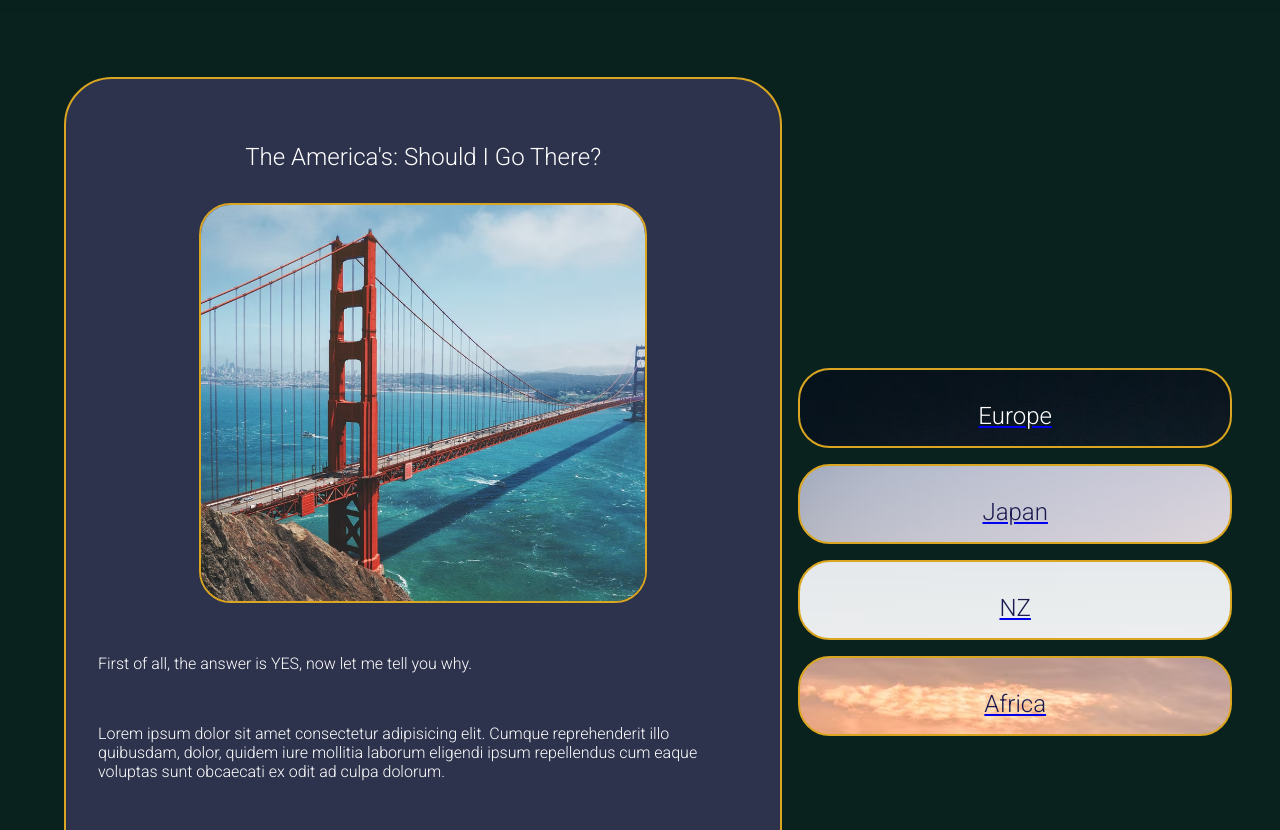
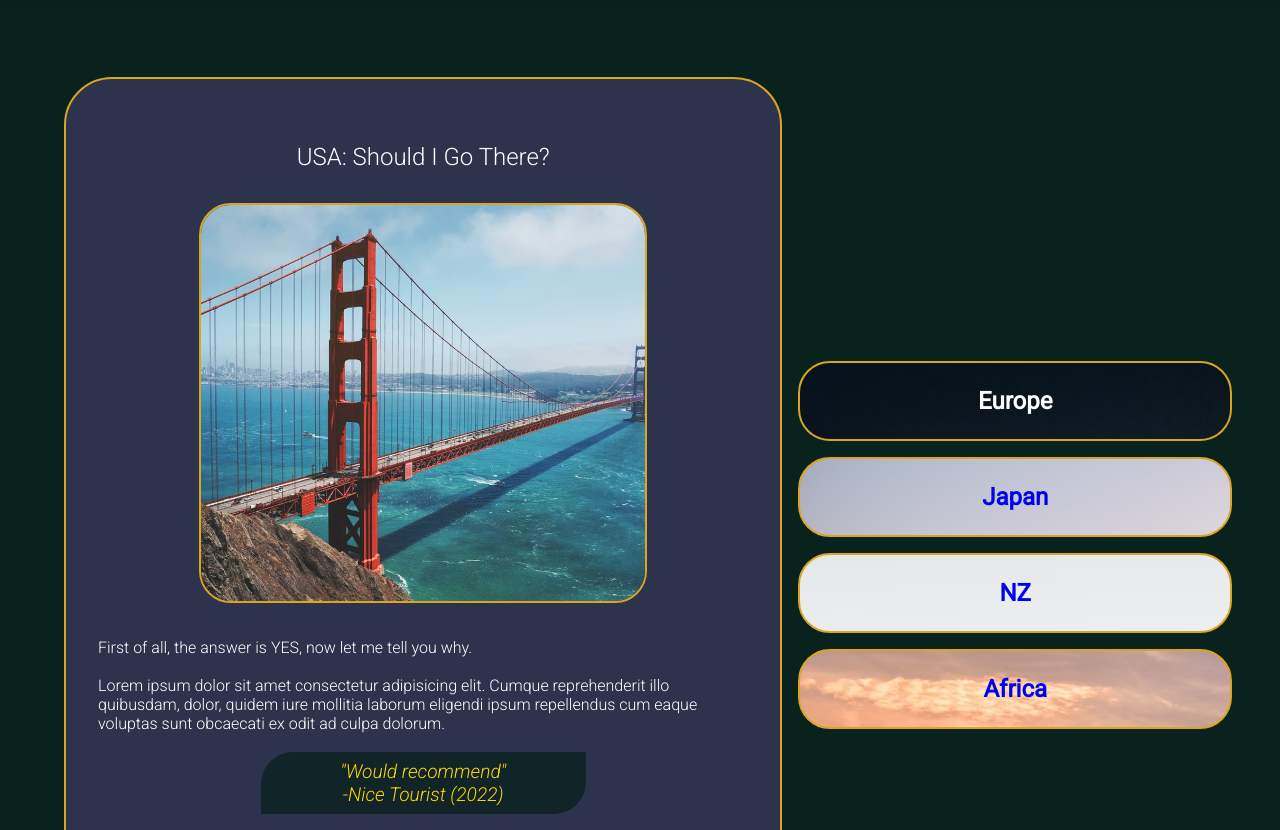
Before and after one commit to daledburg/dale-portfolio, a plain HTML site: page blog3.html in a window 1280 px wide. Shown: the part 74-904 px from the top of the page. Drawn offline with Linux system fonts and the light colour scheme; a web font is replaced by a local one.

Commit message:
added quotes

```diff
--- a/blog3.html
+++ b/blog3.html
@@ -22,16 +22,21 @@
     <section class="blogs-container">
         <!-- blog 1 header blog with picture -->
         <article class="head-blog">
-            <h3 class="blog-heading">The America's: Should I Go There?</h3>
+            <h3 class="blog-heading">USA: Should I Go There?</h3>
             <div class="main-blog-img">
                 <img class="blog-photo" src="images/america-photo.png" alt="Europe">
             </div>
             <br>
             <div class="about-me-para">
-                <p class="about-me-para">First of all, the answer is YES, now let me tell you why.</p><br>
-                <p class="about-me-para">Lorem ipsum dolor sit amet consectetur adipisicing elit. Cumque reprehenderit illo quibusdam, dolor, quidem iure mollitia laborum eligendi ipsum repellendus cum eaque voluptas sunt obcaecati ex odit ad culpa dolorum.</p>
+                <p>First of all, the answer is YES, now let me tell you why.</p><br>
+                <p>Lorem ipsum dolor sit amet consectetur adipisicing elit. Cumque reprehenderit illo quibusdam, dolor, quidem iure mollitia laborum eligendi ipsum repellendus cum eaque voluptas sunt obcaecati ex odit ad culpa dolorum.</p>
                 <br>
-                <p class="about-me-para">Lorem ipsum dolor sit amet consectetur adipisicing elit. Repellat illo quo corporis fugit explicabo distinctio nisi reprehenderit totam atque dicta. Animi eum autem, atque dicta officia tenetur omnis recusandae facilis.
+                <div class="quote">"Would recommend"
+                    <br>
+                    -Nice Tourist (2022)
+                </div>
+                <br>
+                <p>Lorem ipsum dolor sit amet consectetur adipisicing elit. Repellat illo quo corporis fugit explicabo distinctio nisi reprehenderit totam atque dicta. Animi eum autem, atque dicta officia tenetur omnis recusandae facilis.
                 Voluptatum ullam ipsam illo suscipit vero veniam voluptas, iste dolor. Delectus, tenetur sunt, earum aliquam deserunt at numquam molestias magnam distinctio pariatur eius doloremque officia voluptatem a, perspiciatis voluptates ratione.</p>
             </div>
         </article>
@@ -39,25 +44,25 @@
         <div id="link-blogs-container">
             <a class="link-blogs" href="blogs.html">
                 <article>
-                    <h4 class="blog-links-title1">Europe</h4>
+                    <h4>Europe</h4>
                 </article>
             </a>
             <!-- article 2 link -->
             <a class="link-blogs2" href="blog2.html">
                 <article>
-                    <h4 class="blog-links-title">Japan</h4>
+                    <h4>Japan</h4>
                 </article>
             </a>
             <!-- article 4 link-->
             <a class="link-blogs4" href="blog4.html">
                 <article>
-                    <h4 class="blog-links-title">NZ</h4>
+                    <h4>NZ</h4>
                 </article>
             </a>
             <!-- article 5 link-->
             <a class="link-blogs5" href="blog5.html">
                 <article>
-                    <h4 class="blog-links-title">Africa</h4>
+                    <h4>Africa</h4>
                 </article>
             </a>
         </div>
--- a/style.css
+++ b/style.css
@@ -215,6 +215,12 @@ h3 {
 .link-blogs {
     display: flex;
     justify-content: center;
+    align-items: center;
+    text-decoration: none;
+    font-weight: bold;
+    color: white;
+    font-family: 'Roboto', sans-serif;
+    font-size: 1.5rem;
     border: 2px solid goldenrod;
     height: 10vh;
     padding: 2rem;
@@ -227,6 +233,11 @@ h3 {
 .link-blogs2 {
     display: flex;
     justify-content: center;
+    align-items: center;
+    text-decoration: none;
+    font-weight: bold;
+    font-family: 'Roboto', sans-serif;
+    font-size: 1.5rem;
     border: 2px solid goldenrod;
     height: 10vh;
     padding: 2rem;
@@ -239,6 +250,11 @@ h3 {
 .link-blogs3 {
     display: flex;
     justify-content: center;
+    align-items: center;
+    text-decoration: none;
+    font-weight: bold;
+    font-family: 'Roboto', sans-serif;
+    font-size: 1.5rem;
     border: 2px solid goldenrod;
     height: 10vh;
     padding: 2rem;
@@ -251,6 +267,11 @@ h3 {
 .link-blogs4 {
     display: flex;
     justify-content: center;
+    align-items: center;
+    text-decoration: none;
+    font-weight: bold;
+    font-family: 'Roboto', sans-serif;
+    font-size: 1.5rem;
     border: 2px solid goldenrod;
     height: 10vh;
     padding: 2rem;
@@ -263,6 +284,11 @@ h3 {
 .link-blogs5 {
     display: flex;
     justify-content: center;
+    align-items: center;
+    text-decoration: none;
+    font-weight: bold;
+    font-family: 'Roboto', sans-serif;
+    font-size: 1.5rem;
     border: 2px solid goldenrod;
     height: 10vh;
     padding: 2rem;
@@ -287,18 +313,6 @@ h3 {
 .link-blogs5:hover {
     background: rgba(255, 199, 58, 0.897);
 }
-.blog-links-title1 {
-    color: white;
-    font-family: 'Roboto', sans-serif;
-    font-size: 1.5rem;
-    font-weight: lighter;
-}
-.blog-links-title {
-    font-family: 'Roboto', sans-serif;
-    font-size: 1.5rem;
-    font-weight: lighter;
-    color: rgb(27, 26, 80);
-}
 .blog-heading {
     font-family: 'Roboto', sans-serif;
     text-decoration: none;
@@ -308,6 +322,17 @@ h3 {
     flex-wrap: wrap;
     width: 80%;
     justify-content: space-around;
+}
+.quote {
+    text-align: center;
+    color: gold;
+    font-size: larger;
+    font-style: italic;
+    font-family: 'Roboto', sans-serif;
+    background: #09221ec7;
+    margin: auto 25%;
+    border-radius: 2rem 0;
+    padding: .5rem;
 }
 /*About me page styling*/
 #about-me-container {
```
Also changed, not shown: blog2.html (+9 -4 lines), blog4.html (+12 -7 lines), blog5.html (+9 -4 lines), blogs.html (+9 -4 lines).
